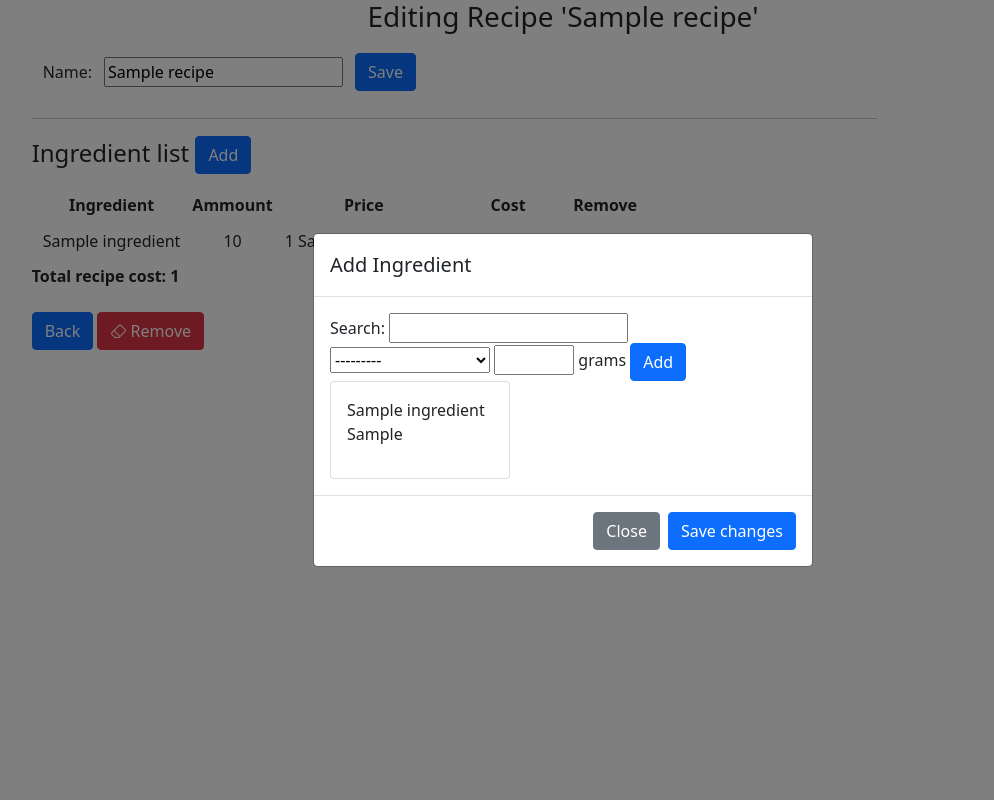
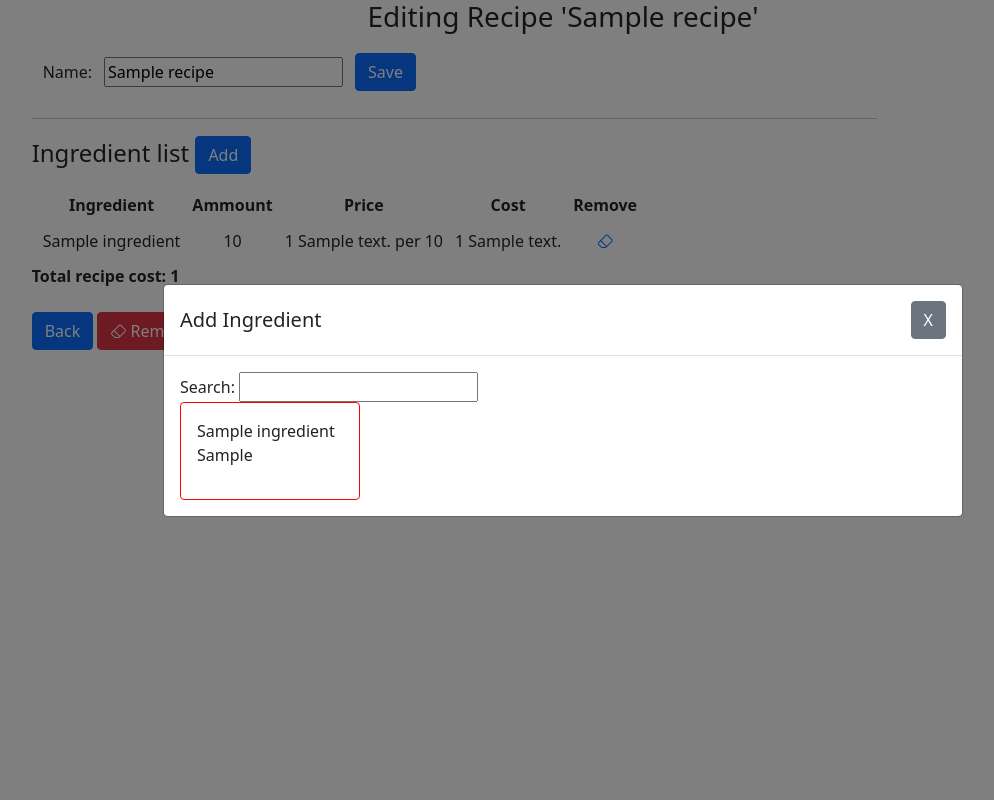
Before and after one commit to vorg-san/apicbase_recipe_manager, a Django app: page /recipe_manager/recipe/1/ in a window 1280 px wide, after a click on "Add". Shown: the whole page, without its empty margins (77-1071 px from the left). Run offline with Django 3.2, Linux system fonts and the light colour scheme; tables that the repository leaves empty hold one stand-in row (values such as "Sample post").

Commit message:
revamp of ingredient list component

```diff
--- a/recipe_manager/forms.py
+++ b/recipe_manager/forms.py
@@ -14,4 +14,5 @@ class RecipeNameForm(forms.Form):
 
 class RecipeIngredientForm(forms.Form):
 	quantity = forms.FloatField()
-	ingredient = forms.ModelChoiceField(queryset=models.Ingredient.objects.all())
+	recipe_id = forms.HiddenInput()
+	ingredient_id = forms.HiddenInput()
--- /dev/null
+++ b/recipe_manager/static/recipe_manager/styles.css
@@ -0,0 +1,26 @@
+input[type="number"] {
+	width: 80px;
+}
+td,th {
+	text-align: center;
+}
+table {
+	border-spacing: 10px;
+	border-collapse: separate;
+}
+.ingredients {
+	display: flex;
+	flex-direction: row;
+	align-items: center;
+	color: #222;
+}
+.quantity {
+	display: none;
+}
+.card.selectable:hover {
+	cursor: pointer;
+	border: 1px solid blue;
+}
+.used {
+	border: 1px solid red;
+}
--- a/recipe_manager/templates/recipe_manager/base_generic.html
+++ b/recipe_manager/templates/recipe_manager/base_generic.html
@@ -6,33 +6,10 @@
 	<script src="https://cdn.jsdelivr.net/npm/bootstrap@5.0.2/dist/js/bootstrap.bundle.min.js" integrity="sha384-MrcW6ZMFYlzcLA8Nl+NtUVF0sA7MsXsP1UyJoMp4YLEuNSfAP+JcXn/tWtIaxVXM" crossorigin="anonymous"></script>
   <script src="https://ajax.googleapis.com/ajax/libs/jquery/3.6.0/jquery.min.js"></script>
 
+	{% load static %}
+	<link rel="stylesheet" type="text/css" href="{% static 'recipe_manager/styles.css' %}">
+
 	{% block title %}<title>Recipe Manager</title>{% endblock %}
-
-	<style>
-		input[type="number"] {
-			width: 80px;
-		}
-		td,th {
-			text-align: center;
-		}
-		table {
-			border-spacing: 10px;
-			border-collapse: separate;
-		}
-		.ingredients {
-			display: flex;
-			flex-direction: row;
-			align-items: center;
-			color: #222;
-		}
-		.quantity {
-			display: none;
-		}
-		.card.selectable:hover {
-			cursor: pointer;
-			border: 1px solid blue;
-		}
-	</style>
 </head>
 <body>
   {% block content %}{% endblock %}
--- a/recipe_manager/templates/recipe_manager/edit_recipe.html
+++ b/recipe_manager/templates/recipe_manager/edit_recipe.html
@@ -9,7 +9,6 @@
 
 		<form action="" method="post">
 			{% csrf_token %}
-			<input type="hidden" name="objective" value="saveName" />
 			<table>
 				<tr>
 					<td>Name:</td>
@@ -64,17 +63,14 @@
 
 <!-- Modal add ingredient -->
 <div class="modal fade" id="addIngredientModal" tabindex="-1" role="dialog" aria-labelledby="addIngredientModalTitle" aria-hidden="true">
-  <div class="modal-dialog modal-dialog-centered" role="document">
+  <div class="modal-dialog modal-lg modal-dialog-centered" role="document">
     <div class="modal-content">
       <div class="modal-header">
         <h5 class="modal-title">Add Ingredient</h5>
+				<button type="button" class="btn btn-secondary" data-bs-dismiss="modal">X</button>
       </div>
       <div class="modal-body">
 				{% include "recipe_manager/ingredient_list.html" with select=True %}
-      </div>
-      <div class="modal-footer">
-        <button type="button" class="btn btn-secondary" data-bs-dismiss="modal">Close</button>
-        <button type="button" class="btn btn-primary">Save changes</button>
       </div>
     </div>
   </div>
--- a/recipe_manager/templates/recipe_manager/ingredient_list.html
+++ b/recipe_manager/templates/recipe_manager/ingredient_list.html
@@ -5,19 +5,10 @@
 	</div>
 </div>
 
-{% if select %}
-<form action="{% url 'recipe_manager:add ingredient to recipe' %}" method="post">
-	{% csrf_token %}
-	<input type="hidden" name="ingredient" />
-	<input type="hidden" name="quantity" />
-	{{form_ingredient.ingredient}} {{form_ingredient.quantity}} <span id="unit">grams</span> <button type="submit" class="btn btn-primary">Add</button>
-</form>
-{% endif %}
-
 <div class="row">
 	<div class="col-8 ingredients">
 		{% for ingredient in ingredients %}
-		<div class="card {% if select %}selectable{% endif %}" style="width: 180px;">
+		<div class="card {% if ingredients_in_recipe|contains:ingredient.id %}used{% else %}{% if select %}selectable{% endif %}{% endif %}" style="width: 180px;">
 			<!--img src="..." class="card-img-top" /-->
 			<div class="card-body">
 				<p class="card-text">
@@ -27,10 +18,18 @@
 					{% endif %}
 					<br>
 					<span class="article">{{ingredient.article}}</span>
+					{% if select %}
 					<div class="quantity">
-						{{ingredient.quantityUnit.description}}
-						<input type="text" />
+						<form action="{% url 'recipe_manager:add ingredient to recipe' %}" method="post">
+							{% csrf_token %}
+							<input type="hidden" name="ingredient_id" value="{{ingredient.id}}" />
+							<input type="hidden" name="recipe_id" value="{{recipe.id}}" />
+							{{form_ingredient.quantity}}
+							{{ingredient.quantityUnit.description}}
+							<button class="btn btn-primary" disabled="true" type="submit">Add</button>
+						</form>
 					</div>
+					{% endif %}
 				</p>
 			</div>
 		</div>
@@ -43,7 +42,7 @@
 
 <script>
 	// ingredient search
-	$('input#search_ingredient').keyup((e) => {
+	$('input#search_ingredient').keyup(function(e) {
 		$('.ingredients .card').show()
 
 		let search_text = $('input#search_ingredient').val().toLowerCase()
@@ -58,7 +57,19 @@
 	})
 
 	// ingredient selection
-	$('.card.selectable').click((e) => {
-		console.log($(this).text())
+	$('.card.selectable').click(function(e) {
+		$('.card.selectable').find('.quantity').hide()
+		$(this).find('.quantity').show()
+	})
+
+	function toggleDisabledButton(button, condition) {
+		button.prop('disabled', condition)
+	}
+
+	$('.quantity input').keyup(function(e) {
+		toggleDisabledButton($(this).next(), !$(this).val())
+	})
+	$('.quantity input').change(function(e) {
+		toggleDisabledButton($(this).next(), !$(this).val())
 	})
 </script>
--- a/recipe_manager/views.py
+++ b/recipe_manager/views.py
@@ -74,22 +74,34 @@ def get_recipe_and_price_lists(recipe_id):
 
 	return [recipe_list, price_list]
 
-def add_ingredient_to_recipe(recipe, ingredient, quantity):
+def add_ingredient_to_recipe(recipe_id, ingredient_id, quantity):
 	recipe_list_new = models.RecipeList()
-	recipe_list_new.recipe = recipe
+	recipe_list_new.recipe = get_object_or_404(models.Recipe, pk=recipe_id)
 	recipe_list_new.quantity = quantity
-	recipe_list_new.ingredient = get_object_or_404(models.Ingredient, pk=ingredient.id)
+	recipe_list_new.ingredient = get_object_or_404(models.Ingredient, pk=ingredient_id)
 	recipe_list_new.save()
-	recipe.ingredients.add(ingredient)
 
 def add_recipe_ingredient(request):
-	pass
+	if request.method == 'POST':
+		form_ingredient = forms.RecipeIngredientForm(request.POST)
+
+		if form_ingredient.is_valid():
+			recipe_id = request.POST.get('recipe_id', '')
+			ingredient_id = request.POST.get('ingredient_id', '')
+			quantity = form_ingredient.cleaned_data['quantity']
+			recipe_list, _ = get_recipe_and_price_lists(recipe_id)
+
+			if not recipe_list.filter(ingredient=ingredient_id): # can't add if ingredient is already in the recipe
+				add_ingredient_to_recipe(recipe_id, ingredient_id, quantity)
+
+		return HttpResponseRedirect(reverse(f'recipe_manager:edit recipe', kwargs={'recipe_id':recipe_id}))
 
 def edit_recipe(request, recipe_id):
 	recipe = models.Recipe()
 	recipe_list = models.RecipeList()
 	initial_name_form = {}
 	price_list = {}
+	form_ingredient = forms.RecipeIngredientForm(initial={'recipe_id': recipe.id})
 
 	if recipe_id > 0:
 		recipe = get_object_or_404(models.Recipe, pk=recipe_id)
@@ -98,29 +110,18 @@ def edit_recipe(request, recipe_id):
 		}
 		recipe_list, price_list = get_recipe_and_price_lists(recipe_id)
 
+	ingredients_in_recipe = [rl.ingredient.id for rl in recipe_list]
+
 	if request.method == 'POST':
-		if request.POST['objective'] == 'saveName':
-			form_ingredient = forms.RecipeIngredientForm()
-			form_name = forms.RecipeNameForm(request.POST)
+		form_name = forms.RecipeNameForm(request.POST)
 
-			if form_name.is_valid():
-				recipe.name = form_name.cleaned_data['name']
-				recipe.save()
+		if form_name.is_valid():
+			recipe.name = form_name.cleaned_data['name']
+			recipe.save()
 
-				return HttpResponseRedirect(reverse(f'recipe_manager:edit recipe', kwargs={'recipe_id':recipe.id}))
-		else:
-			form_name = forms.RecipeNameForm(initial=initial_name_form)
-			form_ingredient = forms.RecipeIngredientForm(request.POST)
-
-			if form_ingredient.is_valid():
-				ingredient_from_form = form_ingredient.cleaned_data['ingredient']
-
-				if not recipe_list.filter(ingredient=ingredient_from_form.id): # can't add if ingredient is already in the recipe
-					add_ingredient_to_recipe(recipe, ingredient_from_form, form_ingredient.cleaned_data['quantity'])
-					recipe_list, price_list = get_recipe_and_price_lists(recipe_id)
+			return HttpResponseRedirect(reverse(f'recipe_manager:edit recipe', kwargs={'recipe_id':recipe.id}))
 	else:
 		form_name = forms.RecipeNameForm(initial=initial_name_form)
-		form_ingredient = forms.RecipeIngredientForm()
 
 	context = {
 		'form_name': form_name,
@@ -128,13 +129,13 @@ def edit_recipe(request, recipe_id):
 		'recipe': recipe,
 		'recipe_list': recipe_list,
 		'price_list': price_list,
+		'ingredients_in_recipe': ingredients_in_recipe,
 		'ingredients': models.Ingredient.objects.all(),
 	}
 
 	return render(request, 'recipe_manager/edit_recipe.html', context)
 
-# Filter
-
+# Filters
 from django.template.defaulttags import register
 
 @register.filter
@@ -145,8 +146,13 @@ def get_item(dictionary, key):
 def sum_dict_items(dictionary):
 	return sum([dictionary.get(key) for key, _ in dictionary.items()])
 
+@register.filter
+def contains(list, element):
+	if not list:
+		return False
+	return element in list
+
 # Below would be used only for integration with a pure js framework like React
-
 def db_to_json(query):
 	data = serializers.serialize('json', query)
 	return HttpResponse(data, content_type='application/json')
```
Also changed, not shown: README.md.
